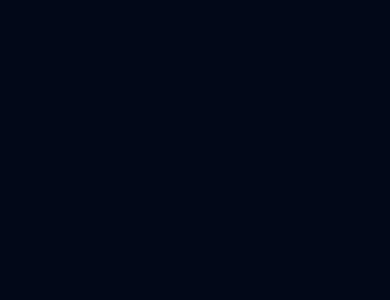
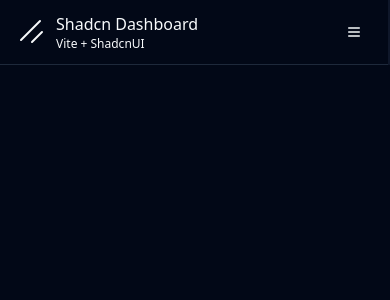
Before and after one commit to renhuawei/vite-web, a React (Vite) app: page / in a window 390 px wide. Shown: the top 300 px of the page. Built offline with nearby package versions, Linux system fonts and the light colour scheme.

Commit message:
refactor: update sidebar collapsed state to false in mobile

```diff
--- /dev/null
+++ b/src/hooks/use-is-collapsed.tsx
@@ -0,0 +1,29 @@
+import { useEffect } from 'react'
+import useLocalStorage from './use-local-storage'
+
+export default function useIsCollapsed() {
+  const [isCollapsed, setIsCollapsed] = useLocalStorage({
+    key: 'collapsed-sidebar',
+    defaultValue: false,
+  })
+
+  useEffect(() => {
+    const handleResize = () => {
+      // Update isCollapsed based on window.innerWidth
+      setIsCollapsed(window.innerWidth < 768 ? false : isCollapsed)
+    }
+
+    // Initial setup
+    handleResize()
+
+    // Add event listener for window resize
+    window.addEventListener('resize', handleResize)
+
+    // Cleanup event listener on component unmount
+    return () => {
+      window.removeEventListener('resize', handleResize)
+    }
+  }, [isCollapsed, setIsCollapsed])
+
+  return [isCollapsed, setIsCollapsed] as const
+}
--- a/src/pages/dashboard/index.tsx
+++ b/src/pages/dashboard/index.tsx
@@ -1,25 +1,16 @@
 import Sidebar from '@/components/sidebar'
 import MainPanel from './main-panel'
-import useLocalStorage from '@/hooks/use-local-storage'
+import useIsCollapsed from '@/hooks/use-is-collapsed'
 
 export default function Dashboard() {
-  const [isCollapsed, setIsCollapsed] = useLocalStorage({
-    key: 'collapsed-sidebar',
-    defaultValue: false,
-  })
+  const [isCollapsed, setIsCollapsed] = useIsCollapsed()
 
   return (
-    <div className='hidden md:block'>
-      <div className='bg-background'>
-        <div className='flex'>
-          <Sidebar
-            isCollapsed={isCollapsed}
-            setIsCollapsed={setIsCollapsed}
-            className={isCollapsed ? 'w-14' : 'w-64'}
-          />
-          <div className={`flex-1 h-svh`}>
-            <MainPanel />
-          </div>
+    <div className='bg-background'>
+      <div className='flex flex-col md:flex-row'>
+        <Sidebar isCollapsed={isCollapsed} setIsCollapsed={setIsCollapsed} />
+        <div className={`h-svh flex-1`}>
+          <MainPanel />
         </div>
       </div>
     </div>
```
